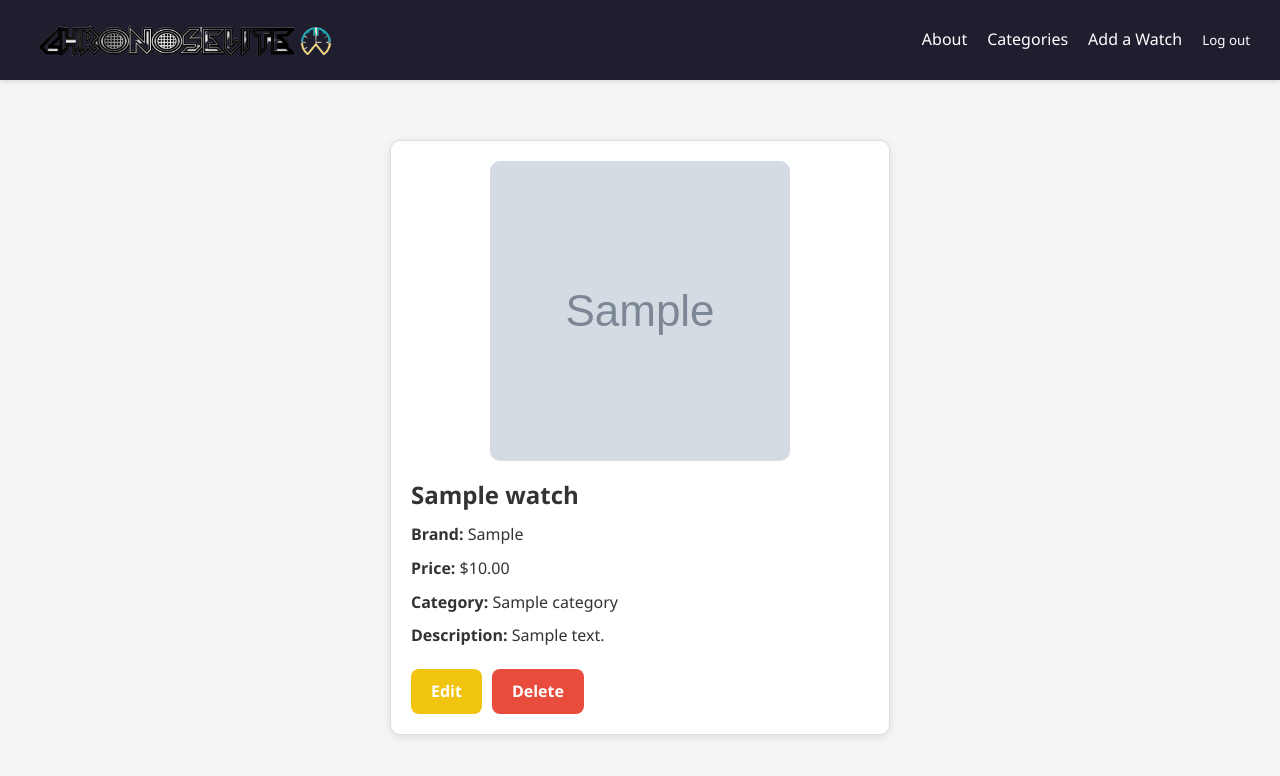
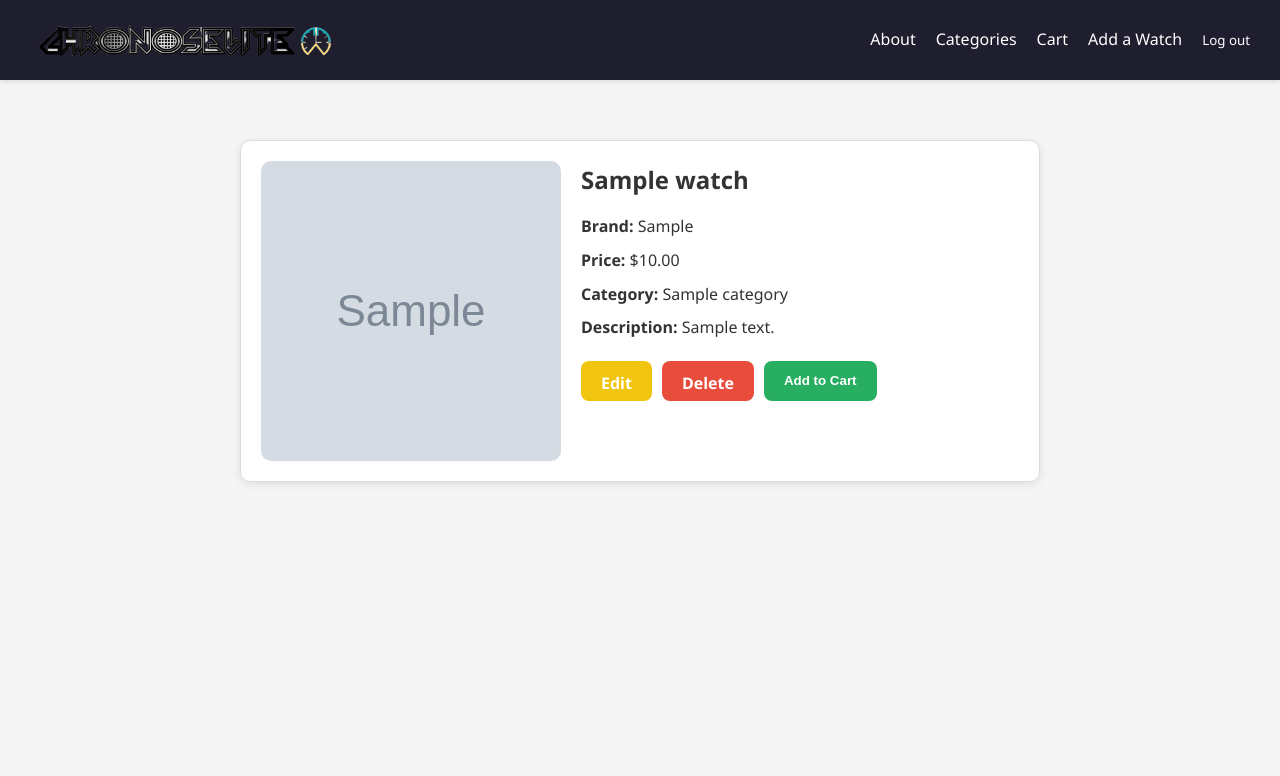
Before and after one commit to mohammedali320/ChronosElite, a Django app: page /watch/1/ in a window 1280 px wide. Shown: the top 776 px of the page. Run offline with Django 5.2, Linux system fonts and the light colour scheme; a user stored in the database is signed in; tables that the repository leaves empty hold one stand-in row (values such as "Sample post"); grey boxes marked "Sample" are stand-in pictures.

Commit message:
the user can add items to cart

```diff
--- a/main_app/static/css/watch/detail.css
+++ b/main_app/static/css/watch/detail.css
@@ -1,21 +1,35 @@
+
 .watch-detail {
-    max-width: 500px;
+    max-width: 800px;
     margin: 20px auto;
     padding: 20px;
     border: 1px solid #ddd;
     border-radius: 10px;
     box-shadow: 0 2px 8px rgba(0,0,0,0.1);
     background-color: #fff;
-    text-align: left; /* keep text (like h2) aligned left */
+    display: flex;
+    gap: 20px;
+    align-items: flex-start;
+    flex-wrap: wrap;
 }
 
+
 .watch-image {
-    display: block;        /* make it a block element */
-    margin: 0 auto 15px;   /* center horizontally and add bottom margin */
     width: 300px;
     height: 300px;
     object-fit: cover;
     border-radius: 10px;
+    flex-shrink: 0;
+}
+
+
+.watch-info {
+    flex: 1;
+}
+
+.watch-info h2 {
+    text-align: left;
+    margin-bottom: 15px;
 }
 
 .watch-info-list {
@@ -23,17 +37,11 @@
     padding: 0;
 }
 
-.watch-info-list h2 {
-    text-align: left; /* keep title left-aligned */
-    margin-bottom: 15px;
-}
-
 .watch-info-list li {
     margin: 8px 0;
     font-size: 1rem;
     color: #333;
 }
-
 
 .cat-actions {
     display: flex;
@@ -65,7 +73,6 @@
     background: #d4ac0d;
 }
 
-
 .btn.danger {
     background: #e74c3c;
     color: #fff;
@@ -74,3 +81,33 @@
 .btn.danger:hover {
     background: #c0392b;
 }
+
+.btn.primary {
+    background-color: #27ae60;
+    color: #fff;
+}
+
+.btn.primary:hover {
+    background-color: #76efa9;
+}
+
+
+.cat-actions button,
+.cat-actions a {
+    height: 40px;
+    line-height: 1.5;
+}
+
+
+@media (max-width: 700px) {
+    .watch-detail {
+        flex-direction: column;
+        align-items: center;
+    }
+    .watch-image {
+        margin-bottom: 20px;
+    }
+    .watch-info {
+        width: 100%;
+    }
+}
--- a/main_app/templates/base.html
+++ b/main_app/templates/base.html
@@ -29,6 +29,9 @@
             <li>
             <a href="/category">Categories</a>
           </li>
+          <li>
+            <a href="/cart">Cart</a>
+          </li>
             <li>
               <a href="{% url 'watch-create' %}">Add a Watch</a>
             </li>
--- a/main_app/templates/watch/detail.html
+++ b/main_app/templates/watch/detail.html
@@ -14,6 +14,8 @@
     {% else %}
         <img src="{% static 'images/no-image.png' %}" alt="No Image" class="watch-image">
     {% endif %}
+
+    <div class="watch-info">
         <h2>{{ watch.name }}</h2>
         <ul class="watch-info-list">
             <li><strong>Brand:</strong> {{ watch.brand }}</li>
@@ -26,6 +28,13 @@
         <div class="cat-actions">
             <a href="{% url 'watch-update' watch.id %}" class="btn warn">Edit</a>
             <a href="{% url 'watch-delete' watch.id %}" class="btn danger">Delete</a>
+            <form action="{% url 'add_to_cart' watch.id %}" method="post" style="display:inline;">
+                {% csrf_token %}
+                <button type="submit" class="btn primary">Add to Cart</button>
+            </form>
         </div>
     </div>
+
+</div>
+
 {% endblock %}
--- a/main_app/urls.py
+++ b/main_app/urls.py
@@ -14,4 +14,8 @@ urlpatterns = [
     path('logout/', LogoutView.as_view(next_page='login'), name='logout'),
     path('accounts/signup/', views.signup, name='signup'),
     path('cart/', views.view_cart, name='view_cart'),
+    path('watch/<int:watch_id>/add_to_cart/', views.add_to_cart, name='add_to_cart'),
+    path('checkout/', views.checkout, name='checkout'),
+
+
 ]
--- a/main_app/views.py
+++ b/main_app/views.py
@@ -1,11 +1,12 @@
 from django.shortcuts import render, redirect, get_object_or_404
-from .models import Category, Watch, Cart
+from .models import Category, Watch, Cart, CartItem
 from django.views.generic.edit import CreateView, UpdateView, DeleteView
 from django.contrib.auth.views import LoginView
 from django.contrib.auth import login
 from django.contrib.auth.forms import UserCreationForm
 from django.contrib.auth.decorators import login_required
 from django.contrib.auth.mixins import LoginRequiredMixin
+from django.contrib import messages
 
 class CustomLoginView(LoginView):
     template_name = 'login.html'
@@ -99,3 +100,29 @@ class CustomLoginView(LoginView):
 
     def get_success_url(self):
         return self.get_redirect_url() or '/category/'
+
+
+@login_required
+def add_to_cart(request, watch_id):
+    watch = get_object_or_404(Watch, id=watch_id)
+
+    # Get or create user's cart
+    cart, created = Cart.objects.get_or_create(user=request.user)
+
+    # Check if the watch is already in the cart
+    cart_item, created_item = CartItem.objects.get_or_create(cart=cart, watch=watch)
+    if not created_item:
+        cart_item.quantity += 1
+        cart_item.save()
+
+    messages.success(request, f"{watch.name} has been added to your cart.")
+    return redirect('watch_detail', watch_id=watch.id)
+
+@login_required
+def checkout(request):
+    cart = get_object_or_404(Cart, user=request.user)
+    items = cart.items.all()
+    total = cart.total_price()
+    cart.items.all().delete()
+
+    return render(request, 'checkout.html', {'total': total})
```
Also changed, not shown: main_app/templates/checkout.html (added, +7 -0 lines). Lines whose indentation alone changed are shown as unchanged.
